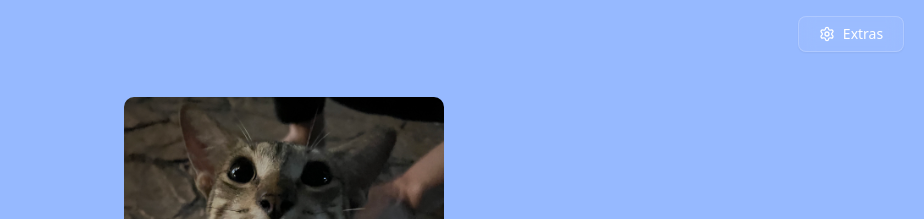
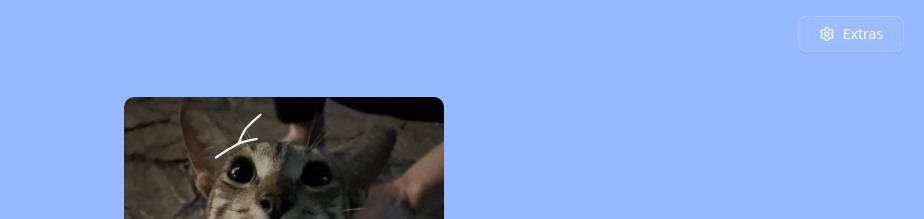
Before and after one commit to vhzhen/portfolio, a Next.js app: page / in a window 1280 px wide. Shown: the top 219 px of the page, without its empty margins (356-1280 px from the left). Built offline with nearby package versions, Linux system fonts and the light colour scheme.

Commit message:
added a outline of an empty hat to imply how to use the website

```diff
--- /dev/null
+++ b/app/components/HatOutline.tsx
@@ -0,0 +1,129 @@
+"use client";
+
+import { useEffect, useRef, useState, type RefObject } from "react";
+import { animate, createDrawable } from "animejs";
+
+/* A solid white hat silhouette that traces itself over the cat's head,
+ * showing where a hat can be dropped. createDrawable() animates the
+ * stroke so the line draws, then retraces.
+ */
+
+// Traced from the cap art (td/github/pepper hats), all 1920x1000.
+const OUTLINE =
+  "M 28 818 C 150 730 260 665 375 603 C 400 520 430 450 475 385 " +
+  "C 560 290 650 210 745 140 C 870 70 1000 42 1120 42 " +
+  "C 1300 45 1450 100 1555 172 C 1680 280 1760 390 1815 478 " +
+  "C 1855 600 1875 780 1880 962 L 1868 966 C 1800 880 1740 825 1675 775 " +
+  "C 1560 830 1480 836 1410 832 C 1330 826 1260 800 1210 770 " +
+  "C 1050 665 890 632 710 635 C 500 640 300 720 55 822 Z";
+// Where the crown meets the brim.
+const SEAM =
+  "M 375 603 C 600 540 760 515 880 513 C 1150 515 1450 600 1675 775";
+
+const ART_W = 1920;
+const ART_H = 1000;
+// Tray box the art is letterboxed into (OBJECTS w/h in page.tsx). A snapped
+// hat is scaled from its box's bottom-center, so the empty strip under the
+// art ends up under the hat too; the outline has to skip it as well.
+const BOX_W = 104;
+const BOX_H = 68;
+const LETTERBOX_BOTTOM = (BOX_H - (BOX_W * ART_H) / ART_W) / 2 / BOX_W;
+
+type Rect = { left: number; top: number; width: number };
+
+export default function HatOutline({
+  catRef,
+  visible,
+  headRatio,
+  headXOffset,
+  hatToCatRatio,
+}: {
+  catRef: RefObject<HTMLElement | null>;
+  /** Fades out (e.g. while a hat is equipped). */
+  visible: boolean;
+  /** Same values the snap logic uses to find the head. */
+  headRatio: number;
+  headXOffset: number;
+  /** Snapped hat width as a fraction of the cat's width. */
+  hatToCatRatio: number;
+}) {
+  const svgRef = useRef<SVGSVGElement>(null);
+  const [rect, setRect] = useState<Rect | null>(null);
+
+  // Track where the head is. The page dispatches a synthetic "resize" after
+  // a hat change shifts the layout; the observer covers the cat image loading.
+  useEffect(() => {
+    const cat = catRef.current;
+    if (!cat) return;
+
+    const measure = () => {
+      const c = cat.getBoundingClientRect();
+      const width = c.width * hatToCatRatio;
+      const height = (width * ART_H) / ART_W;
+      const headX = c.left + c.width / 2 + c.width * headXOffset;
+      const headY = c.top + c.height * headRatio;
+      setRect({
+        left: headX - width / 2,
+        top: headY - width * LETTERBOX_BOTTOM - height,
+        width,
+      });
+    };
+
+    measure();
+    const ro = new ResizeObserver(measure);
+    ro.observe(cat);
+    window.addEventListener("resize", measure);
+    return () => {
+      ro.disconnect();
+      window.removeEventListener("resize", measure);
+    };
+  }, [catRef, headRatio, headXOffset, hatToCatRatio]);
+
+  const ready = rect !== null;
+  useEffect(() => {
+    const svg = svgRef.current;
+    if (!svg) return;
+    if (window.matchMedia("(prefers-reduced-motion: reduce)").matches) return;
+
+    const anim = animate(createDrawable(svg.querySelectorAll("path")), {
+      draw: ["0 0", "0 1"],
+      duration: 2400,
+      ease: "inOutSine",
+      loop: true,
+      alternate: true,
+      loopDelay: 1400,
+    });
+    return () => {
+      anim.revert();
+    };
+  }, [ready]);
+
+  if (!rect) return null;
+
+  return (
+    <svg
+      ref={svgRef}
+      aria-hidden
+      viewBox={`0 0 ${ART_W} ${ART_H}`}
+      className="pointer-events-none fixed z-30 hidden overflow-visible transition-opacity duration-500 md:block"
+      style={{
+        left: rect.left,
+        top: rect.top,
+        width: rect.width,
+        opacity: visible ? 1 : 0,
+      }}
+    >
+      <g
+        fill="none"
+        stroke="white"
+        strokeOpacity={0.9}
+        strokeWidth={34}
+        strokeLinecap="round"
+        strokeLinejoin="round"
+      >
+        <path d={OUTLINE} />
+        <path d={SEAM} />
+      </g>
+    </svg>
+  );
+}
--- a/app/page.tsx
+++ b/app/page.tsx
@@ -4,6 +4,7 @@ import { Button } from "@/components/ui/button";
 import { Github, FileText, Code, Mail, Settings } from "lucide-react";
 import { TransitionLink } from "./components/PageTransition";
 import TdChart from "./components/TdChart";
+import HatOutline from "./components/HatOutline";
 import EtlPipeline from "./components/EtlPipeline";
 import ScrapeDemo from "./components/ScrapeDemo";
 import { GithubProjects, GithubPreview } from "./components/GithubPanels";
@@ -175,6 +176,7 @@ const OBJECTS: DragObject[] = [
 const HEAD_RATIO = 0.19; // fraction down the cat image where the head sits
 const HEAD_X_OFFSET = -0.02; // fraction of cat width to nudge the head anchor (negative = left)
 const SNAP_RADIUS = 120; // px proximity to head that counts as a snap
+const HAT_CAT_RATIO = 1 / 2.5; // snapped hat width as a fraction of the cat's width
 const snapSpring = spring({ stiffness: 140, damping: 16 });
 
 export default function Home() {
@@ -317,12 +319,12 @@ export default function Home() {
       const targetX = drag.x + dx;
       const targetY = drag.y + dy;
 
-      // Scale the hat to ~1/3 of the cat's width. transform-origin is
+      // Scale the hat to HAT_CAT_RATIO of the cat's width. transform-origin is
       // bottom-center (origin-bottom), so scaling keeps the bottom-middle
       // pinned to the head point.
       if (imgEl) {
         animate(imgEl, {
-          scale: cat.width / 2.5 / obj.w,
+          scale: (cat.width * HAT_CAT_RATIO) / obj.w,
           ease: snapSpring,
         });
       }
@@ -571,6 +573,18 @@ export default function Home() {
         </section>
       </div>
 
+      {/* Dotted hat outline over the cat's head: shows where hats can be
+          dropped. Fades out once a hat is equipped. */}
+      {hatsEnabled && (
+        <HatOutline
+          catRef={catRef}
+          visible={!equipped}
+          headRatio={HEAD_RATIO}
+          headXOffset={HEAD_X_OFFSET}
+          hatToCatRatio={HAT_CAT_RATIO}
+        />
+      )}
+
       {/* Object tray — desktop only; mobile gets a plain scrollable page.
           Hidden entirely when the viewport is too short for the feature. */}
       {hatsEnabled && (
```
